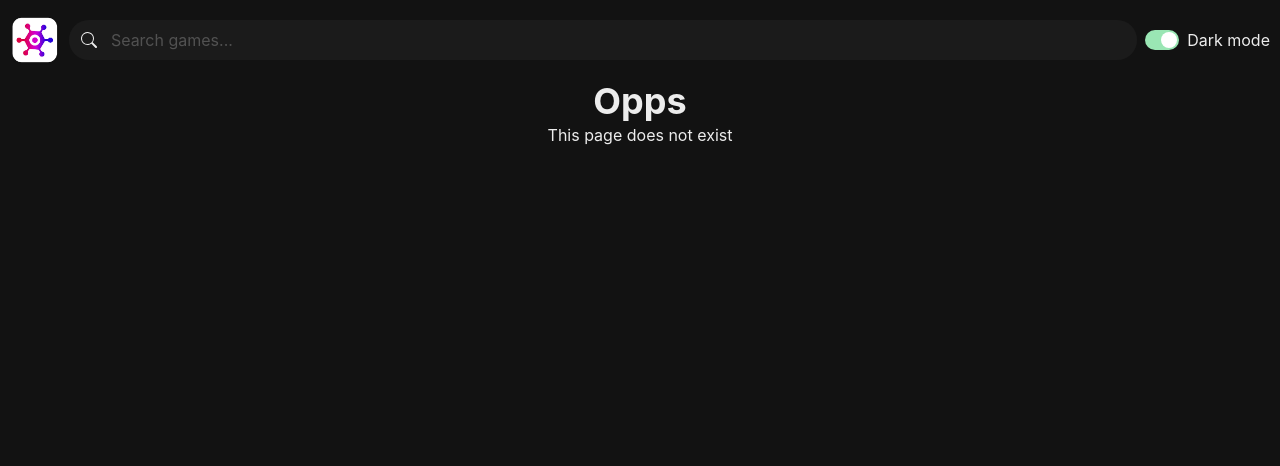
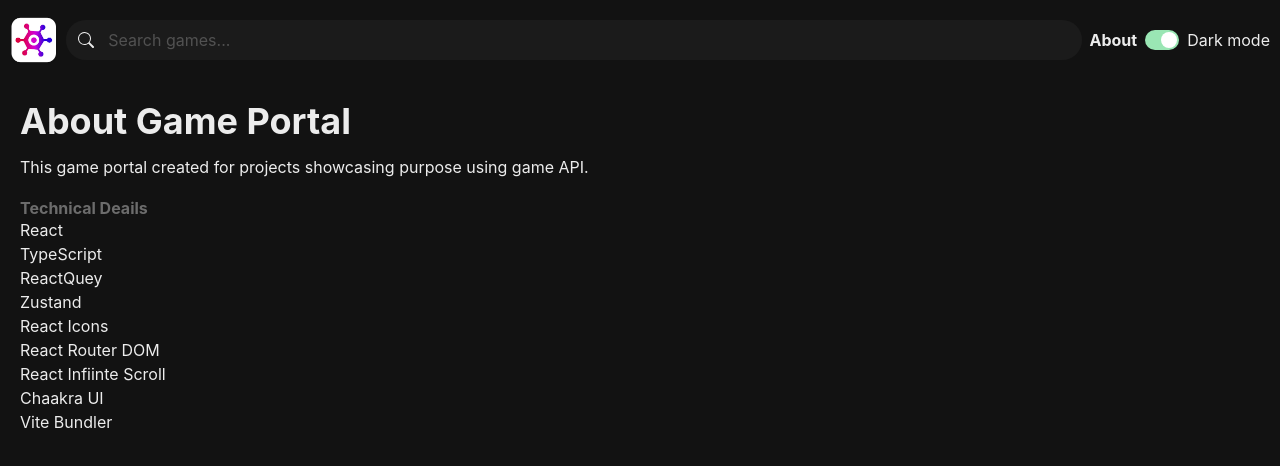
Before and after one commit to reddy-13/game-portal, a React (Vite) app: page /about in a window 1280 px wide. Shown: the top 466 px of the page. Built offline with nearby package versions, Linux system fonts and the light colour scheme.

Commit message:
add about page

```diff
--- a/src/components/Navbar.tsx
+++ b/src/components/Navbar.tsx
@@ -11,7 +11,11 @@
       <Link to="/">
         <Image src={Logo} boxSize="60px" objectFit={'cover'} />
       </Link>
+
       <SearchInput />
+      <Link to="/about" >
+        <Text fontWeight="bold" className="nav-link" >About</Text>
+      </Link>
       <ColorModeSwitch />
     </HStack>
   );
--- a/src/hooks/useTrailers.ts
+++ b/src/hooks/useTrailers.ts
@@ -1,6 +1,6 @@
 import { useQuery } from "@tanstack/react-query";
 import APIClient from "../services/api-client";
-import { Trailer } from "../entities/Trailer";
+import Trailer from "../entities/Trailer";
 
 const useTrailers = (gameId: number) => {
   const apiClient = new APIClient<Trailer>(`/games/${gameId}/movies`);
--- /dev/null
+++ b/src/pages/AboutPage.tsx
@@ -0,0 +1,29 @@
+import { Box, Heading, Text } from '@chakra-ui/react';
+import DefinationItem from '../components/DefinationItem';
+
+const AboutPage = () => {
+    const techStack = [
+        { id: 1, name: "React" },
+        { id: 2, name: "TypeScript" },
+        { id: 3, name: "ReactQuey" },
+        { id: 4, name: "Zustand" },
+        { id: 5, name: "React Icons" },
+        { id: 6, name: "React Router DOM" },
+        { id: 7, name: "React Infiinte Scroll" },
+        { id: 8, name: "Chaakra UI" },
+        { id: 9, name: "Vite Bundler" },
+    ];
+    return (
+        <>
+            <Heading>About Game Portal</Heading>
+            <Box mt={3}>
+                <Text>This game portal created for projects showcasing purpose using game API.</Text>
+                <DefinationItem term='Technical Deails'>
+                    {techStack.map((t => <Text key={t.id}>{t.name}</Text>))}
+                </DefinationItem>
+            </Box>
+        </>
+    )
+}
+
+export default AboutPage
--- a/src/routing/routes.tsx
+++ b/src/routing/routes.tsx
@@ -3,6 +3,7 @@
 import HomePage from "../pages/HomePage";
 import GameDetailsPage from "../pages/GameDetailsPage";
 import ErrorPage from "../pages/ErrorPage";
+import AboutPage from "../pages/AboutPage";
 
 const router = createBrowserRouter([
     {
@@ -11,7 +12,8 @@
         errorElement: <ErrorPage />,
         children: [
             { index: true, element: <HomePage /> },
-            { path: 'games/:slug', element: <GameDetailsPage /> }
+            { path: 'games/:slug', element: <GameDetailsPage /> },
+            { path: 'about', element: <AboutPage /> }
         ]
     }
 ])
```
